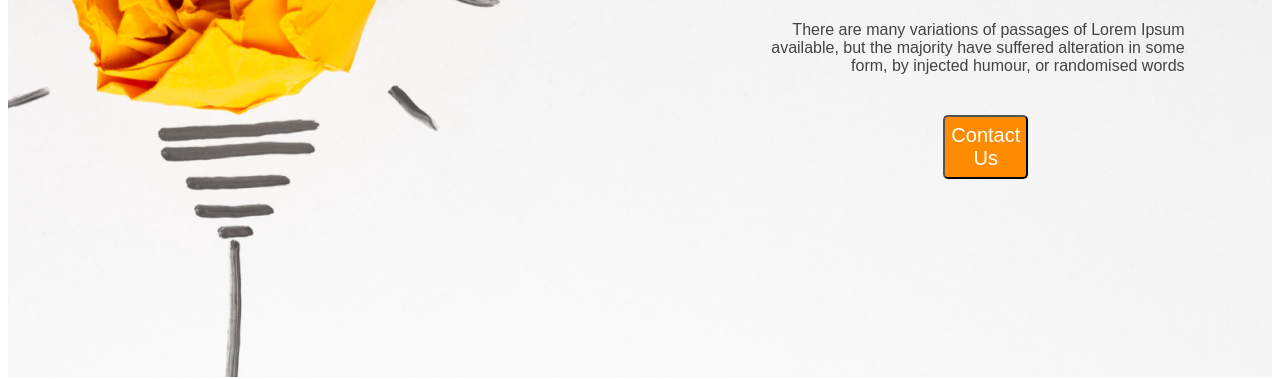
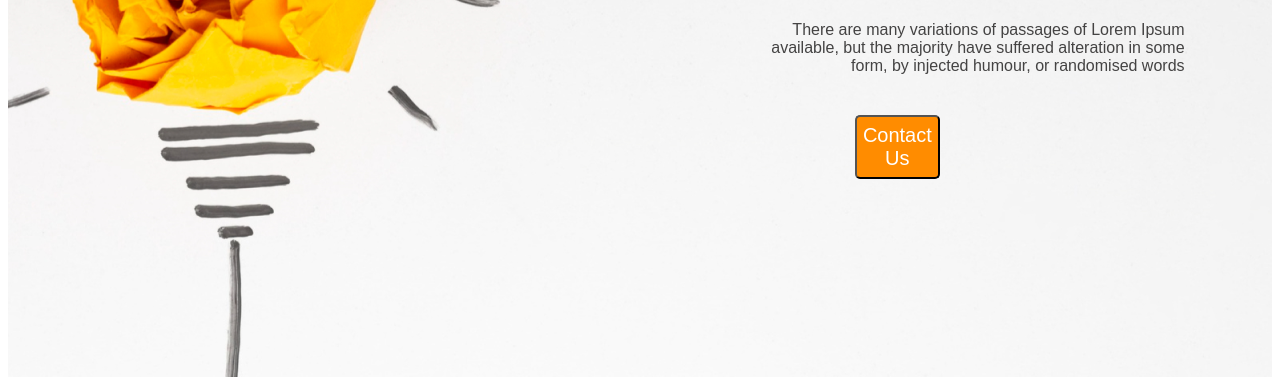
Before and after one commit to Tanvir-khondoker/new-year-project, a plain HTML site: page index.html in a window 1280 px wide. Shown: the part 439-818 px from the top of the page. Drawn offline with Linux system fonts and the light colour scheme.

Commit message:
css correction

```diff
--- a/styles/styles.css
+++ b/styles/styles.css
@@ -59,7 +59,7 @@
 
     border-radius: 5px;
     margin-right: 27%;
-    margin-left: 74%;
+    margin-left: 67%;
 }
 
 /* section-1-style */
```
